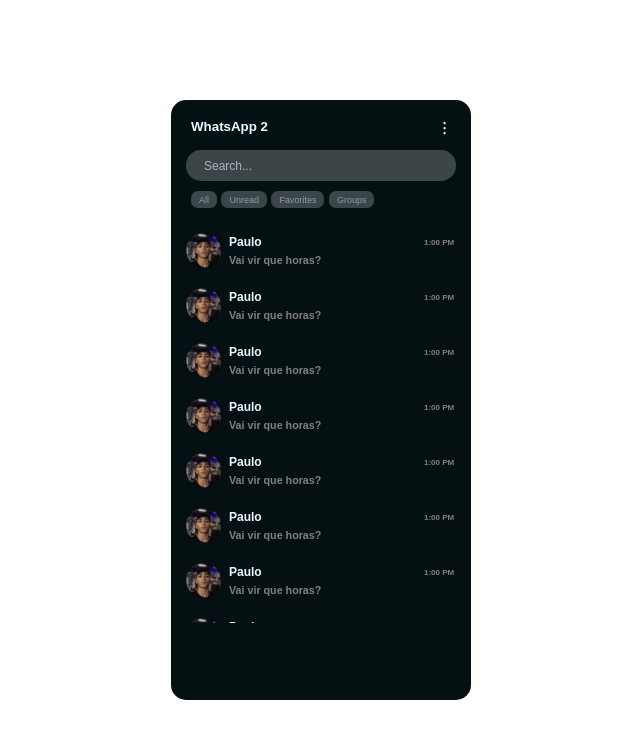
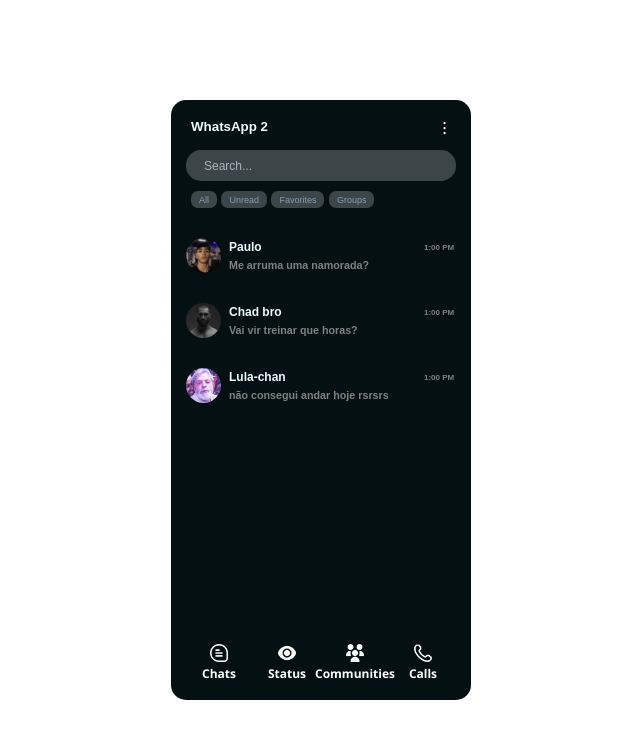
Before and after one commit to paulinbrgamer/zap2, a plain HTML site: page index.html in a window 1280 px wide. Shown: the whole page, without its empty margins (319-959 px from the left). Drawn offline with Linux system fonts and the light colour scheme.

Commit message:
atualização
melhorias

```diff
--- a/index.html
+++ b/index.html
@@ -5,6 +5,7 @@
     <meta name="viewport" content="width=device-width, initial-scale=1.0">
     <title>Imagem de fundo</title>
     <link rel="stylesheet" href="style.css">
+
 </head>
 <body>
 <div class="screen">
@@ -26,7 +27,7 @@
             <div class="icon"> <img src="img/imagem.enc.jpg" alt=""></div>
             <div class="nome_msg">
                 <h6 class="name">Paulo</h6>
-                <h6 class="msg">Vai vir que horas?</h6>
+                <h6 class="msg">Me arruma uma namorada?</h6>
             </div>
             <div class="hr">
                 <h6 class="hora">1:00 PM</h6>
@@ -34,10 +35,10 @@
 
         </div>
         <div class="chat">
-            <div class="icon"> <img src="img/imagem.enc.jpg" alt=""></div>
+            <div class="icon"> <img src="img/chad.jpeg" alt=""></div>
             <div class="nome_msg">
-                <h6 class="name">Paulo</h6>
-                <h6 class="msg">Vai vir que horas?</h6>
+                <h6 class="name">Chad bro</h6>
+                <h6 class="msg">Vai vir treinar que horas?</h6>
             </div>
             <div class="hr">
                 <h6 class="hora">1:00 PM</h6>
@@ -45,73 +46,38 @@
 
         </div>
         <div class="chat">
-            <div class="icon"> <img src="img/imagem.enc.jpg" alt=""></div>
+            <div class="icon"> <img src="img/Perfil.PNG" alt=""></div>
             <div class="nome_msg">
-                <h6 class="name">Paulo</h6>
-                <h6 class="msg">Vai vir que horas?</h6>
+                <h6 class="name">Lula-chan</h6>
+                <h6 class="msg">não consegui andar hoje rsrsrs</h6>
             </div>
             <div class="hr">
                 <h6 class="hora">1:00 PM</h6>
             </div>
 
         </div>
-        <div class="chat">
-            <div class="icon"> <img src="img/imagem.enc.jpg" alt=""></div>
-            <div class="nome_msg">
-                <h6 class="name">Paulo</h6>
-                <h6 class="msg">Vai vir que horas?</h6>
-            </div>
-            <div class="hr">
-                <h6 class="hora">1:00 PM</h6>
-            </div>
 
-        </div>
-        <div class="chat">
-            <div class="icon"> <img src="img/imagem.enc.jpg" alt=""></div>
-            <div class="nome_msg">
-                <h6 class="name">Paulo</h6>
-                <h6 class="msg">Vai vir que horas?</h6>
-            </div>
-            <div class="hr">
-                <h6 class="hora">1:00 PM</h6>
-            </div>
 
-        </div>
-        <div class="chat">
-            <div class="icon"> <img src="img/imagem.enc.jpg" alt=""></div>
-            <div class="nome_msg">
-                <h6 class="name">Paulo</h6>
-                <h6 class="msg">Vai vir que horas?</h6>
-            </div>
-            <div class="hr">
-                <h6 class="hora">1:00 PM</h6>
-            </div>
 
-        </div>
-        <div class="chat">
-            <div class="icon"> <img src="img/imagem.enc.jpg" alt=""></div>
-            <div class="nome_msg">
-                <h6 class="name">Paulo</h6>
-                <h6 class="msg">Vai vir que horas?</h6>
-            </div>
-            <div class="hr">
-                <h6 class="hora">1:00 PM</h6>
-            </div>
+</div>
+<div class="bar">
 
-        </div>
-        <div class="chat">
-            <div class="icon"> <img src="img/imagem.enc.jpg" alt=""></div>
-            <div class="nome_msg">
-                <h6 class="name">Paulo</h6>
-                <h6 class="msg">Vai vir que horas?</h6>
-            </div>
-            <div class="hr">
-                <h6 class="hora">1:00 PM</h6>
-            </div>
-
-        </div>
+    <div class="end">
+        <img  src="img/comente.png" alt="chats">
+        <p>Chats</p>
     </div>
-
+    <div class="end">
+        <img  src="img/olho.png" alt="chats">
+        <p>Status</p>
+    </div>
+    <div class="end">
+        <img  src="img/usuarios-alt.png" alt="chats">
+        <p>Communities</p>
+    </div>
+    <div class="end">
+        <img  src="img/virar-telefone.png" alt="chats">
+        <p>Calls</p>
+    </div>
 </div>
 </body>
 </html>
--- a/style.css
+++ b/style.css
@@ -31,8 +31,10 @@ body{
     padding-top: 6px;
 }
 .chats{
+
     height: 400px;
     overflow:auto;
+    box-sizing: border-box;
 }
 
 #ponto{
@@ -96,22 +98,19 @@ body{
   color: rgb(169, 180, 189);
 }
 .btn:hover{
-    background-color: #4e575ac3;
+
     animation: cor 0.3s forwards ;
 }
 @keyframes cor{
-    0% {
-        background-color : #101d20;
-      }
+
       100%{
         background-color: #4e575ac3;
       }
 }
 .chat{
-
     display: flex;
     align-items: center;
-    height: 55px;
+    height: 65px;
     width: 100%;
 
 }
@@ -147,12 +146,10 @@ body{
     padding-bottom: 17px;
 }
 .chat:hover{
-   animation: gr 0.5s forwards;
+   animation: gr 0.3s forwards;
 }
 @keyframes gr{
-    0%{
-        background-color : #101d20;
-    }
+
     100%{
         background-color : #162427;
     }
@@ -168,3 +165,44 @@ body{
     width: 35px;
     height: 35px;
 }
+.bar{
+    display: flex;
+    justify-content: center;
+
+    height: 77px;
+    border-bottom-left-radius: 10px;
+    border-bottom-right-radius: 10px;
+
+}
+.end{
+
+    display: flex;
+    align-items: center;
+    justify-content: center;
+    flex-direction: column;
+    width: 68px;
+
+}
+.end img{
+    width: 18px;
+    border-radius: 10px;
+    padding: 3px 12px 3px 12px;
+}
+.end img:hover{
+    animation: cht 0.3s forwards;
+}
+@keyframes cht {
+
+    100%{
+        background-color: rgba(76, 216, 76, 0.217);
+    }
+}
+.end p{
+    font-family:'Segoe UI', Tahoma, Geneva, Verdana, sans-serif;
+    font-size: 12px;
+    font-weight: 600;
+    color: white;
+    margin: 0;
+    border: none;
+    background-color: transparent;
+}
```
Also changed, not shown: img/Perfil.PNG (added), img/chad.jpeg (added), img/comente.png (added), img/olho.png (added), img/usuarios-alt.png (added), img/virar-telefone.png (added).
